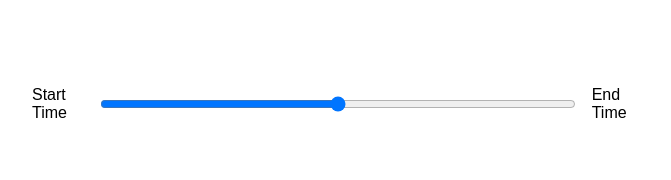
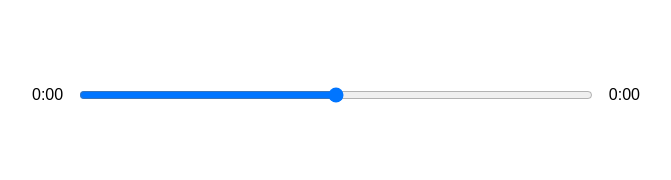
Before and after one commit to alexleybourne/Linker, a React (Create React App) app: page / in a window 1280 px wide. Shown: the part 410-590 px from the top of the page, without its empty margins (304-975 px from the left). Built offline with nearby package versions, Linux system fonts and the light colour scheme.

Commit message:
Player bar and times now move / update

```diff
--- a/src/components/Player.js
+++ b/src/components/Player.js
@@ -1,4 +1,4 @@
-import { useRef } from 'react'
+import { useRef, useState } from 'react'
 import { FontAwesomeIcon } from '@fortawesome/react-fontawesome'
 import { faPlay, faAngleLeft, faAngleRight } from '@fortawesome/free-solid-svg-icons'
 
@@ -17,19 +17,42 @@
         }
     }
 
+    const timeUpdateHandler = (e) => {
+        const current = e.target.currentTime
+        const duration = e.target.duration
+        setSongInfo({...songInfo, currentTime: current, duration: duration})
+    }
+
+    const getTime = (time) => {
+        return (
+            Math.floor(time / 60) + ":" + ("0" + Math.floor(time % 60)).slice(-2)
+        )
+    }
+
+    const [songInfo, setSongInfo] = useState({
+        currentTime: null,
+        duration: null,
+    });
+
     return (
         <div className="player">
             <div className="time-control">
-                <p>Start Time</p>
-                <input type="range" />
-                <p>End Time</p>
+                <p>{getTime(songInfo.currentTime)}</p>
+                <input type="range" min={0} max={songInfo.duration} value={songInfo.currentTime} />
+                <p>{getTime(songInfo.duration)}</p>
             </div>
             <div className="play-control">
                 <FontAwesomeIcon className="skip-back" size="2x" icon={faAngleLeft}/>
                 <FontAwesomeIcon onClick={playSongHandler} className="play" size="2x" icon={faPlay}/>
                 <FontAwesomeIcon className="skip-forward" size="2x" icon={faAngleRight}/>
             </div>
-            <audio ref={audioRef} src={currentSong.audio}></audio>
+            <audio
+                onTimeUpdate={timeUpdateHandler}
+                ref={audioRef}
+                src={currentSong.audio}
+                onLoadedMetadata={timeUpdateHandler}
+            >
+            </audio>
         </div>
     )
 }
--- a/src/styles/_player.scss
+++ b/src/styles/_player.scss
@@ -13,7 +13,7 @@
 
     input {
         width: 100%;
-        padding: 1rem 2rem;
+        padding: 1rem 0rem;
         cursor: pointer;
     }
 
```
Also changed, not shown: 1 other file (tests, documents, lock files or other folders).
